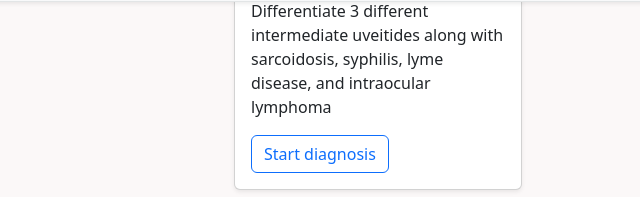
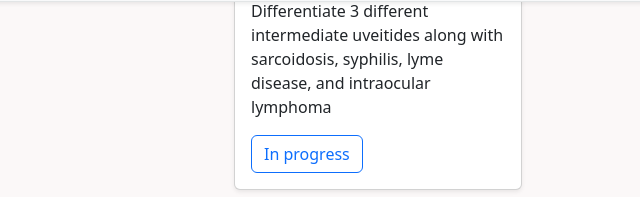
Before and after one commit to hcha3232/exp-uveitis, a plain HTML site: page index.html in a window 1280 px wide. Shown: the part 798-995 px from the top of the page, 262-902 px from the left. Drawn offline with nearby package versions, Linux system fonts and the light colour scheme.

Commit message:
Update index.html

```diff
--- a/index.html
+++ b/index.html
@@ -65,7 +65,7 @@
             <div class="card-body">
             <h5 class="card-title">Intermediate uveitis</h5>
             <p class="card-text">Differentiate 3 different intermediate uveitides along with sarcoidosis, syphilis, lyme disease, and intraocular lymphoma</p>
-            <a href="/iu.html" class="btn btn-outline-primary">Start diagnosis</a>
+            <a href="/iu.html" class="btn btn-outline-primary">In progress</a>
             </div>
         </div>
         <div class="card shadow-sm" style="width: 18rem;">
```
